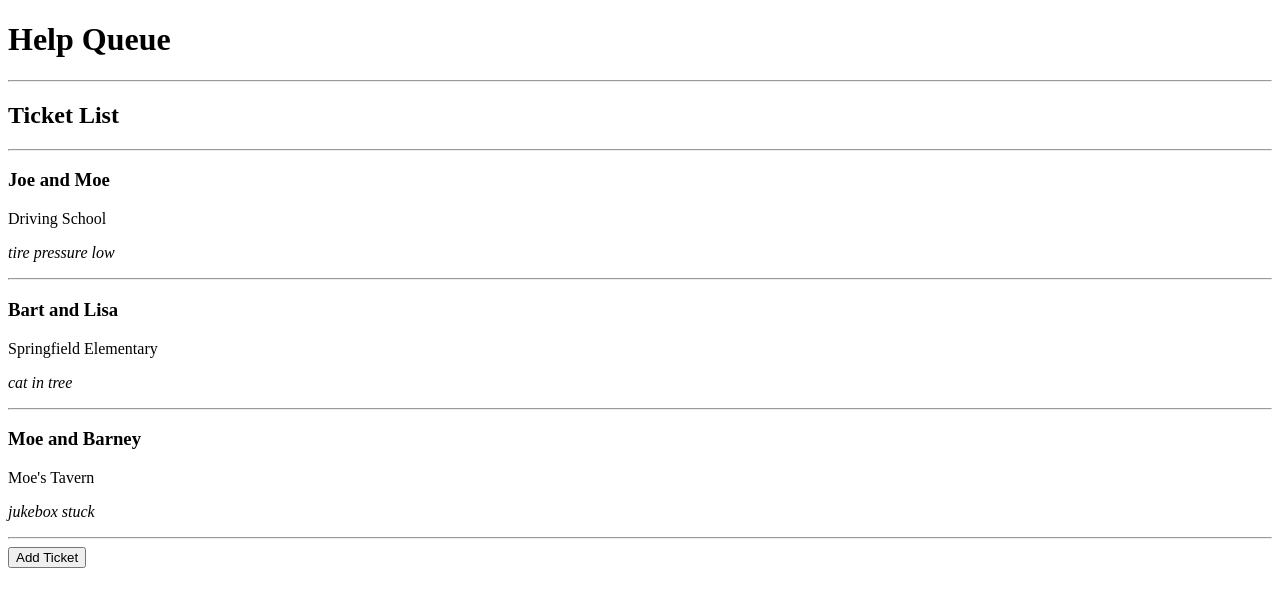
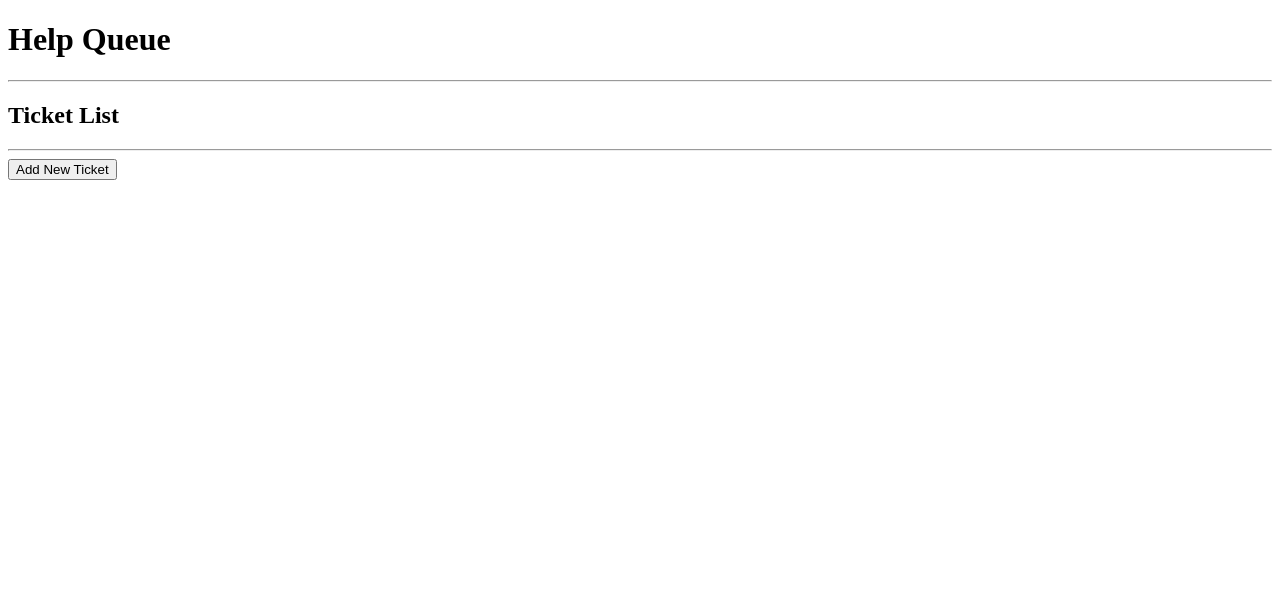
Before and after one commit to joncheng-dev/helpqueue15, a React (Create React App) app: page / in a window 1280 px wide. Shown: the top 606 px of the page. Built offline with nearby package versions, Linux system fonts and the light colour scheme.

Commit message:
add user ability to create new tickets. TicketList component properly displays all Tickets

```diff
--- a/src/components/NewTicketForm.js
+++ b/src/components/NewTicketForm.js
@@ -1,10 +1,24 @@
 import React from "react";
+import { v4 } from "uuid";
+import ReusableForm from "./ReusableForm";
 
-function NewTicketForm() {
+function NewTicketForm(props) {
+  function handleNewTicketFormSubmission(event) {
+    event.preventDefault();
+
+    props.onNewTicketCreation({
+      names: event.target.names.value,
+      location: event.target.location.value,
+      issue: event.target.issue.value,
+      id: v4(),
+    });
+  }
+
   return (
     <React.Fragment>
       <h2>New Ticket Form</h2>
       <hr />
+      <ReusableForm onFormSubmission={handleNewTicketFormSubmission} buttonText="Add New Ticket" />
     </React.Fragment>
   );
 }
--- /dev/null
+++ b/src/components/ReusableForm.js
@@ -0,0 +1,21 @@
+import React from "react";
+
+function ReusableForm(props) {
+  return (
+    <React.Fragment>
+      <form onSubmit={props.onFormSubmission}>
+        <p>Names</p>
+        <input type="text" name="names" placeholder="Names" />
+        <p>Location</p>
+        <input type="text" name="location" placeholder="Location" />
+        <p>Issue</p>
+        <textarea name="issue" placeholder="Describe the issue.." />
+        <br />
+        <button type="submit">{props.buttonText}</button>
+      </form>
+      <hr />
+    </React.Fragment>
+  );
+}
+
+export default ReusableForm;
--- a/src/components/TicketControl.js
+++ b/src/components/TicketControl.js
@@ -7,6 +7,7 @@ class TicketControl extends React.Component {
     super(props);
     this.state = {
       formShowing: false,
+      mainTicketList: [],
     };
   }
 
@@ -16,16 +17,24 @@ class TicketControl extends React.Component {
     }));
   };
 
+  handleAddNewTicket = (newTicket) => {
+    const newMainTicketList = this.state.mainTicketList.concat(newTicket);
+    this.setState({
+      formShowing: false,
+      mainTicketList: newMainTicketList,
+    });
+  };
+
   render() {
     let currentlyDisplayed = null;
     let buttonText = null;
 
     if (this.state.formShowing) {
-      currentlyDisplayed = <NewTicketForm />;
+      currentlyDisplayed = <NewTicketForm onNewTicketCreation={this.handleAddNewTicket} />;
       buttonText = "Return to Ticket List";
     } else {
-      currentlyDisplayed = <TicketList />;
-      buttonText = "Add Ticket";
+      currentlyDisplayed = <TicketList ticketList={this.state.mainTicketList} />;
+      buttonText = "Add New Ticket";
     }
 
     return (
--- a/src/components/TicketList.js
+++ b/src/components/TicketList.js
@@ -1,30 +1,12 @@
 import React from "react";
 import Ticket from "./Ticket";
 
-function TicketList() {
-  const ticketList = [
-    {
-      names: "Joe and Moe",
-      location: "Driving School",
-      issue: "tire pressure low",
-    },
-    {
-      names: "Bart and Lisa",
-      location: "Springfield Elementary",
-      issue: "cat in tree",
-    },
-    {
-      names: "Moe and Barney",
-      location: "Moe's Tavern",
-      issue: "jukebox stuck",
-    },
-  ];
-
+function TicketList(props) {
   return (
     <React.Fragment>
       <h2>Ticket List</h2>
       <hr />
-      {ticketList.map((ticket) => (
+      {props.ticketList.map((ticket) => (
         <Ticket names={ticket.names} location={ticket.location} issue={ticket.issue} />
       ))}
     </React.Fragment>
```
